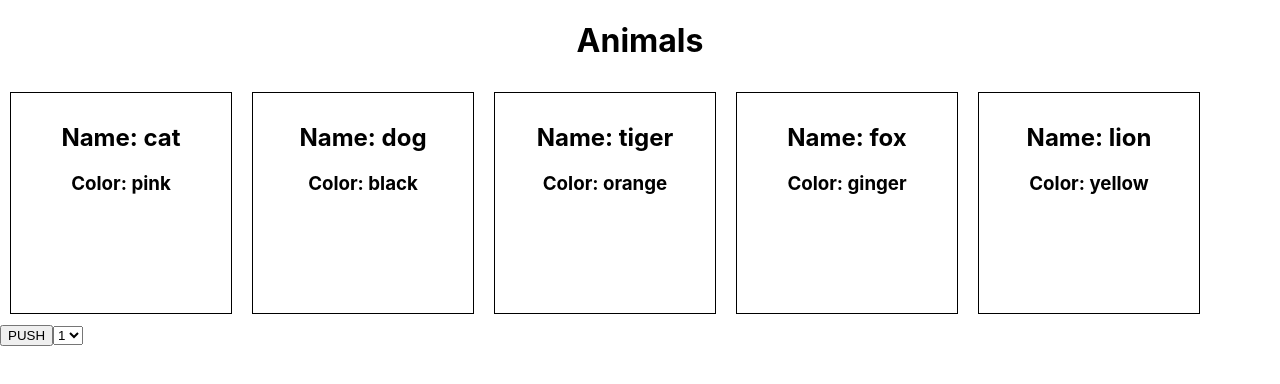
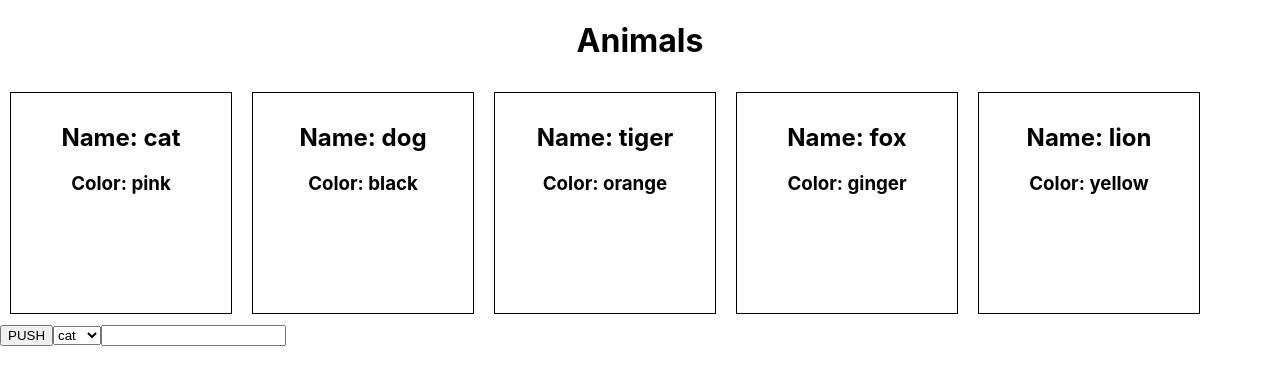
Before and after one commit to yu1iia/react_prof, a React (Create React App) app in the folder my-app/: page / in a window 1280 px wide. Shown: the top 384 px of the page. Built offline with nearby package versions, Linux system fonts and the light colour scheme.

Commit message:
added event on input examples

```diff
--- a/my-app/src/App.js
+++ b/my-app/src/App.js
@@ -15,8 +15,11 @@ class App extends React.Component{
       title:"Animals"
 }
  }
-
-
+//При использовнии стрелояной функции не возникает проблем с потерей контекста!!!
+  inputHandler = (event) => {
+    console.log(event.target.value);
+    this.setState({title: event.target.value})
+}
 
   eventHandler(title) {
     console.log('work')
@@ -42,11 +45,14 @@ let animal = this.state.animals
 
       <div>
         <button onClick={this.eventHandler.bind(this)}>PUSH</button>
-        <select onChange={this.eventHandler.bind(this)}>
-          <option>1</option>
-          <option>2</option>
-          <option>3</option>
+        <select onChange={this.inputHandler}>
+          <option>{animal[0].name}</option>
+          <option>{animal[1].name}</option>
+          <option>{animal[2].name}</option>
+          <option>{animal[3].name}</option>
+
         </select>
+        <input type="text" onChange={this.inputHandler}/>
       </div>
 
   </div>
```
